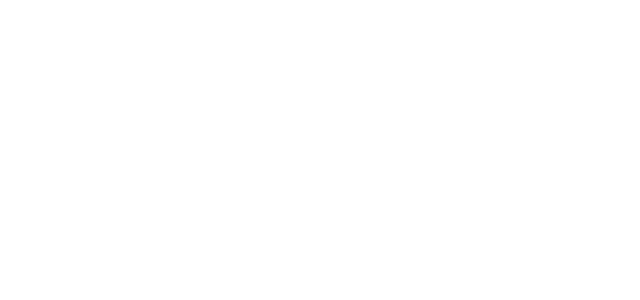
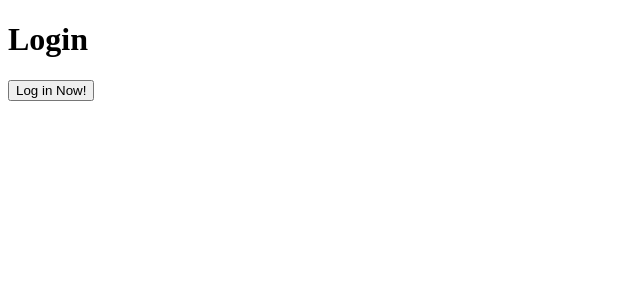
Before and after one commit to hyein731/instaclone-web, a React (Create React App) app: page / in a window 1280 px wide. Shown: the top 300 px of the page, without its empty margins (0-640 px from the left). Built offline with nearby package versions, Linux system fonts and the light colour scheme.

Commit message:
8.6 Reactive Variables

```diff
--- a/src/App.js
+++ b/src/App.js
@@ -1,6 +1,30 @@
+import { useReactiveVar } from "@apollo/client";
+import { BrowserRouter as Router, Route, Switch/*, Redirect*/ } from "react-router-dom";
+import Home from "./screens/Home";
+import Login from "./screens/Login";
+import NotFound from "./screens/NotFound";
+import { isLoggedInVar } from "./apollo";
+
 function App() {
+  const isLoggedIn = useReactiveVar(isLoggedInVar);
   return (
-    <div></div>
+    <div>
+      <Router>
+        <Switch>
+          <Route path="/" exact>
+            { isLoggedIn? (
+              <Home />
+            ): (
+              <Login />
+            )}
+          </Route>
+          <Route>
+            <NotFound />
+            {/* <Redirect to="/" /> */}
+          </Route>
+        </Switch>
+      </Router>
+    </div>
   );
 }
 
--- /dev/null
+++ b/src/apollo.js
@@ -0,0 +1,4 @@
+import { makeVar } from "@apollo/client";
+
+export const isLoggedInVar = makeVar(false);
+export const darkMode = makeVar(false);
--- /dev/null
+++ b/src/screens/Home.js
@@ -0,0 +1,12 @@
+import { isLoggedInVar } from "../apollo";
+
+function Home() {
+    return (
+        <div>
+            <h1>Home</h1>
+            <button onClick={() => isLoggedInVar(false)}>Log out Now!</button>
+        </div>
+    );
+}
+
+export default Home;
--- /dev/null
+++ b/src/screens/Login.js
@@ -0,0 +1,12 @@
+import { isLoggedInVar } from "../apollo";
+
+function Login() {
+    return (
+        <div>
+            <h1>Login</h1>
+            <button onClick={() => isLoggedInVar(true)}>Log in Now!</button>
+        </div>
+    );
+}
+
+export default Login;
--- /dev/null
+++ b/src/screens/NotFound.js
@@ -0,0 +1,5 @@
+function NotFound() {
+    return <h1>Not Found</h1>;
+}
+
+export default NotFound;
```
Also changed, not shown: package.json (+11 -0 lines), 2 other files (tests, documents, lock files or other folders).
